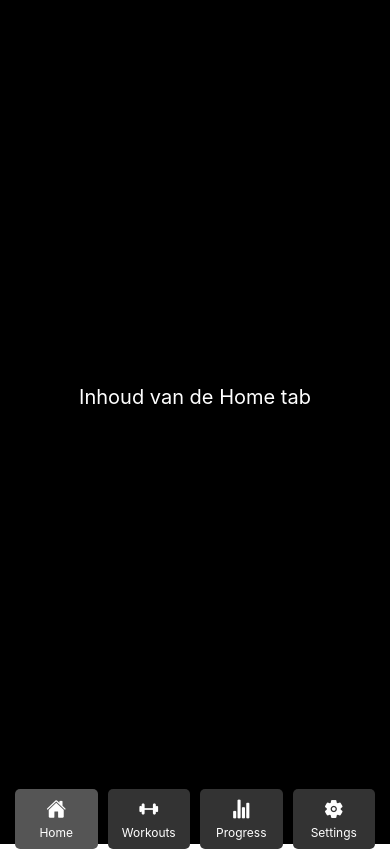
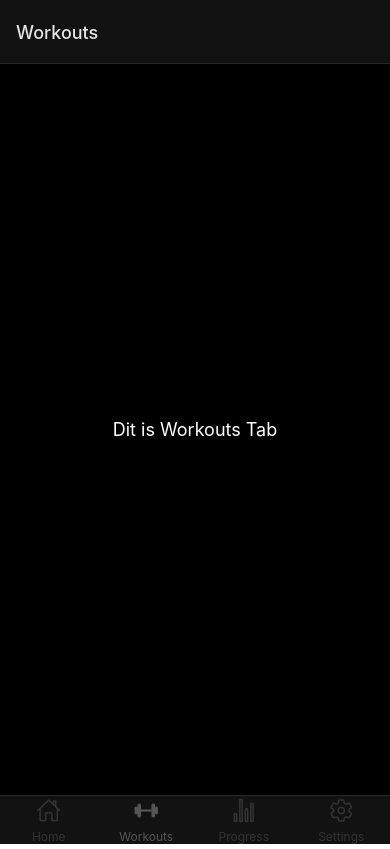
Before and after one commit to MRREEY/PRG9-MobileDevelopment, a React Native app: screen /Workouts in a window 390 px wide. Built offline with nearby package versions, Linux system fonts and the light colour scheme.

Commit message:
Total code overhaul

```diff
--- a/App.js
+++ b/App.js
@@ -1,84 +1,58 @@
+// import { StyleSheet, Text, View, SafeAreaView, TouchableOpacity } from 'react-native';
+
 import React, { useState } from 'react';
-import { StyleSheet, Text, View, SafeAreaView, TouchableOpacity } from 'react-native';
+import { DarkTheme, NavigationContainer } from '@react-navigation/native';
+import { createBottomTabNavigator } from '@react-navigation/bottom-tabs';
 
-//More info at https://github.com/react-native-async-storage/async-storage
-import AsyncStorage from '@react-native-async-storage/async-storage';
+import HomeTab from './HomeTab';
+import WorkoutsTab from './WorkoutsTab';
+import ProgressTab from './ProgressTab';
+import SettingsTab from './SettingsTab';
 
-//https://oblador.github.io/react-native-vector-icons/
-import {Ionicons} from '@expo/vector-icons'; //Iconen voor de tabs
+// https://oblador.github.io/react-native-vector-icons/
+import { Ionicons } from '@expo/vector-icons'; // Iconen voor de tabs
+
+const Tab = createBottomTabNavigator();
 
 export default function App() {
-  // Stel de huidige tab in
-  const [currentTab, setCurrentTab] = useState('Home');
+  return (
+    <NavigationContainer theme={DarkTheme}>
+      <Tab.Navigator
+        screenOptions={({ route }) => ({
+          tabBarIcon: ({ focused, color, size }) => {
+            let iconName;
 
-  // Functie om de huidige tab te wijzigen
-  const changeTab = (tabName) => {
-    setCurrentTab(tabName);
-  };
-
-  return (
-    <SafeAreaView style={styles.container}>
-      <View style={styles.content}>
-        {/* Hier komt de inhoud van de huidige tab */}
-        <Text style={styles.contentText}>Inhoud van de {currentTab} tab</Text>
-      </View>
-      <View style={styles.tabsContainer}>
-        <TabButton tabName="Home" iconName="home" currentTab={currentTab} changeTab={changeTab} />
-        <TabButton tabName="Workouts" iconName="barbell" currentTab={currentTab} changeTab={changeTab} />
-        <TabButton tabName="Progress" iconName="stats-chart" currentTab={currentTab} changeTab={changeTab} />
-        <TabButton tabName="Settings" iconName="settings" currentTab={currentTab} changeTab={changeTab} />
-      </View>
-    </SafeAreaView>
-  );
+            if (route.name === 'Home') {
+              iconName = focused ? 'home' : 'home-outline';
+            } else if (route.name === 'Workouts') {
+              iconName = focused ? 'barbell' : 'barbell-outline';
+            } else if (route.name === 'Progress') {
+              iconName = focused ? 'stats-chart' : 'stats-chart-outline';
+            } else if (route.name === 'Settings') {
+              iconName = focused ? 'settings' : 'settings-outline';
             }
 
-// Component voor het maken van tabknoppen
-const TabButton = ({ tabName, currentTab, changeTab, iconName }) => {
-  return (
-    <TouchableOpacity
-      style={[styles.tabButton, { backgroundColor: tabName === currentTab ? '#555' : '#333' }]}
-      onPress={() => changeTab(tabName)}
-    >
-      <Ionicons name={iconName} size={20} color="#fff"/>
-
-      <Text style={styles.tabButtonText}>{tabName}</Text>
-    </TouchableOpacity>
-  );
-};
-
-const styles = StyleSheet.create({
-  container: {
-    flex: 1,
-    backgroundColor: '#000',
+            return <Ionicons name={iconName} size={size} color={color} />;
           },
-  content: {
-    flex: 1,
-    justifyContent: 'center',
-    alignItems: 'center',
-  },
-  contentText: {
-    color: '#fff',
-    fontSize: 20,
-  },
-  tabsContainer: {
-    flexDirection: 'row',
-    justifyContent: 'space-between',
-    alignItems: 'center',
-    paddingHorizontal: 10,
+        })}
+        tabBarOptions={{
+          activeTintColor: '#555',
+          inactiveTintColor: '#333',
+          style: {
             backgroundColor: '#000',
             height: 50,
           },
-  tabButton: {
-    flex: 1,
-    alignItems: "center", //Pictogram en tekst midden
-    justifyContent: "center",
-    borderRadius: 5,
-    marginHorizontal: 5,
-    height: 60,
-  },
-  tabButtonText: {
-    color: '#fff',
+          labelStyle: {
             fontSize: 12,
             marginTop: 5,
           },
-});
+        }}
+      >
+        <Tab.Screen name="Home" component={HomeTab} />
+        <Tab.Screen name="Workouts" component={WorkoutsTab} />
+        <Tab.Screen name="Progress" component={ProgressTab} />
+        <Tab.Screen name="Settings" component={SettingsTab} />
+      </Tab.Navigator>
+    </NavigationContainer>
+  );
+}
--- /dev/null
+++ b/HomeTab.js
@@ -0,0 +1,26 @@
+// HomeTab.js
+import React from 'react';
+import { View, Text, StyleSheet } from 'react-native';
+
+const HomeTab = () => {
+  return (
+    <View style={styles.container}>
+      <Text style={styles.text}>Dit is Home Tab</Text>
+    </View>
+  );
+};
+
+const styles = StyleSheet.create({
+  container: {
+    flex: 1,
+    justifyContent: 'center',
+    alignItems: 'center',
+    backgroundColor: '#000', // Achtergrondkleur content
+  },
+  text: {
+    color: '#fff', // Tekstkleur wit
+    fontSize: 18,
+  },
+});
+
+export default HomeTab;
--- /dev/null
+++ b/ProgressTab.js
@@ -0,0 +1,26 @@
+// ProgressTab.js
+import React from 'react';
+import { View, Text, StyleSheet } from 'react-native';
+
+const ProgressTab = () => {
+  return (
+    <View style={styles.container}>
+      <Text style={styles.text}>Dit is Progress Tab</Text>
+    </View>
+  );
+};
+
+const styles = StyleSheet.create({
+  container: {
+    flex: 1,
+    justifyContent: 'center',
+    alignItems: 'center',
+    backgroundColor: '#000', // Achtergrondkleur content
+  },
+  text: {
+    color: '#fff', // Tekstkleur wit
+    fontSize: 18,
+  },
+});
+
+export default ProgressTab;
--- /dev/null
+++ b/SettingsTab.js
@@ -0,0 +1,26 @@
+// SettingsTab.js
+import React from 'react';
+import { View, Text, StyleSheet } from 'react-native';
+
+const SettingsTab = () => {
+  return (
+    <View style={styles.container}>
+      <Text style={styles.text}>Dit is Settings Tab</Text>
+    </View>
+  );
+};
+
+const styles = StyleSheet.create({
+  container: {
+    flex: 1,
+    justifyContent: 'center',
+    alignItems: 'center',
+    backgroundColor: '#000', // Achtergrondkleur content
+  },
+  text: {
+    color: '#fff', // Tekstkleur wit
+    fontSize: 18,
+  },
+});
+
+export default SettingsTab;
--- /dev/null
+++ b/WorkoutsTab.js
@@ -0,0 +1,26 @@
+// WorkoutsTab.js
+import React from 'react';
+import { View, Text, StyleSheet } from 'react-native';
+
+const WorkoutsTab = () => {
+  return (
+    <View style={styles.container}>
+      <Text style={styles.text}>Dit is Workouts Tab</Text>
+    </View>
+  );
+};
+
+const styles = StyleSheet.create({
+  container: {
+    flex: 1,
+    justifyContent: 'center',
+    alignItems: 'center',
+    backgroundColor: '#000', // Achtergrondkleur content
+  },
+  text: {
+    color: '#fff', // Tekstkleur wit
+    fontSize: 18,
+  },
+});
+
+export default WorkoutsTab;
```
Also changed, not shown: package.json (+6 -1 lines), 1 other file (tests, documents, lock files or other folders). Lines whose indentation alone changed are shown as unchanged.
